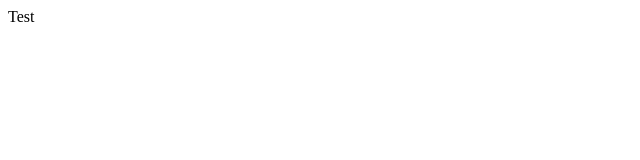
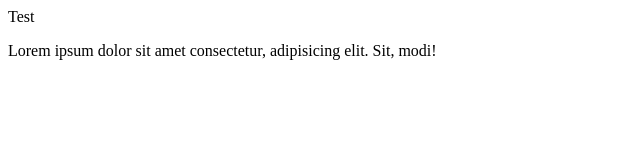
Before and after one commit to cesarlpb/test-repo, a plain HTML site: page index.html in a window 1280 px wide. Shown: the whole page, without its empty margins (0-640 px from the left). Drawn offline with Linux system fonts and the light colour scheme.

Commit message:
Added <p>

```diff
--- a/index.html
+++ b/index.html
@@ -9,6 +9,7 @@
 <body>
     <main>
         <div>Test</div>
+        <p>Lorem ipsum dolor sit amet consectetur, adipisicing elit. Sit, modi!</p>
     </main>
 </body>
 </html>
```
